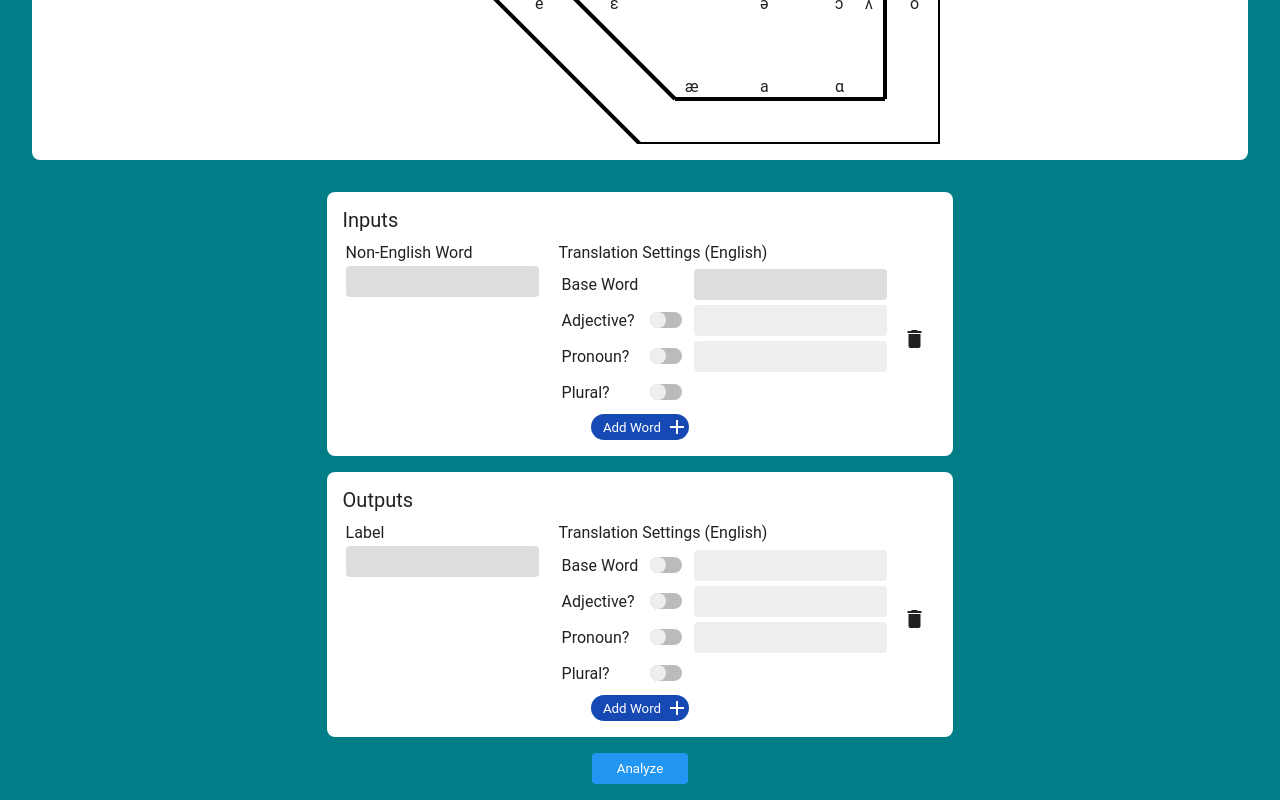
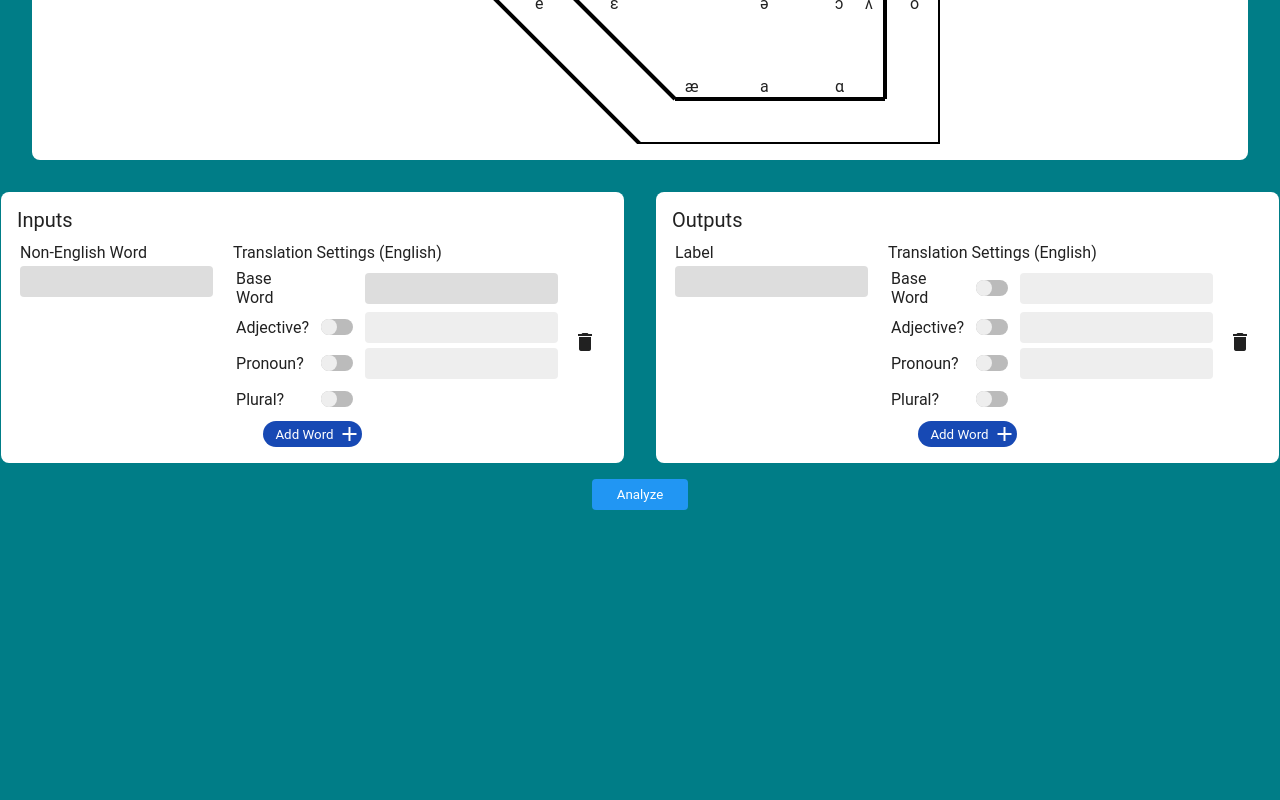
Before and after one commit to ArcticZeroo/linguistics-website, a React (Create React App) app: page /morphology in a window 1280 px wide. Shown: the part 548-1348 px from the top of the page. After the commit the page ends 1074 px from the top, so only its background shows below. Built offline with nearby package versions, Linux system fonts and the light colour scheme.

Commit message:
Put inputs/outputs side-by-side, don't submit on any button press

```diff
--- a/src/components/routes/morphology/MorphologyRoute.tsx
+++ b/src/components/routes/morphology/MorphologyRoute.tsx
@@ -12,6 +12,12 @@ import InputsTable, { createDefaultWordInputData, IInputState } from './input/In
 // my dog
 // our dog
 // dogs
+const HorizontalInputContainer = styled.div`
+  display: flex;
+  align-items: flex-start;
+  justify-content: center;
+`;
+
 const SubmitButtonContainer = styled.div`
   display: flex;
   align-items: center;
@@ -31,6 +37,7 @@ const MorphologyRoute = () => {
     return (
         <FlexCenteredColumn>
             <form onSubmit={onFormSubmit}>
+                <HorizontalInputContainer>
                     <Card title="Inputs">
                         <InputsTable
                             state={inputState}
@@ -47,6 +54,7 @@ const MorphologyRoute = () => {
                             canBaseBeDisabled={true}
                         />
                     </Card>
+                </HorizontalInputContainer>
                 <SubmitButtonContainer>
                     <FlatButton type="submit">
                         Analyze
--- a/src/components/routes/morphology/input/InputEntry.tsx
+++ b/src/components/routes/morphology/input/InputEntry.tsx
@@ -49,7 +49,12 @@ interface IInputEntryProps {
 }
 
 const InputEntry: React.FC<IInputEntryProps> = ({ id, word, translationData, entryName, canBaseBeDisabled, onValueChanged, onTranslationDataChanged, onDelete }: IInputEntryProps) => {
-    console.log('created entry with id', id);
+
+    function onDeleteClick(event: React.MouseEvent<HTMLDivElement>) {
+        event.preventDefault();
+
+        onDelete(id, event);
+    }
 
     return (
         <>
@@ -78,7 +83,7 @@ const InputEntry: React.FC<IInputEntryProps> = ({ id, word, translationData, ent
                     />
                 </td>
                 <td>
-                    <DeleteButton onClick={e => onDelete(id, e)} title={strings.morphology.inputs.deleteHoverText}>
+                    <DeleteButton onClick={onDeleteClick} title={strings.morphology.inputs.deleteHoverText}>
                         <MaterialIcon icon="delete"/>
                     </DeleteButton>
                 </td>
--- a/src/components/routes/morphology/input/InputsTable.tsx
+++ b/src/components/routes/morphology/input/InputsTable.tsx
@@ -78,7 +78,9 @@ const InputsTable: React.FC<IInputsTableProps> = ({ state: { values, currentId }
         });
     }
 
-    function onInputAdded() {
+    function onInputAdded(event: React.MouseEvent) {
+        event.preventDefault();
+
         const nextId = currentId + 1;
 
         setState({
--- a/src/components/styled/AddButton.tsx
+++ b/src/components/styled/AddButton.tsx
@@ -27,7 +27,7 @@ const AddIcon = styled.div`
 
 interface IAddInputButtonProps {
     text: string;
-    onClick(): void;
+    onClick(event: React.MouseEvent<HTMLButtonElement>): void;
 }
 
 const AddButton: React.FC<IAddInputButtonProps> = ({ text, onClick }) => {
```
Lines whose indentation alone changed are shown as unchanged.
